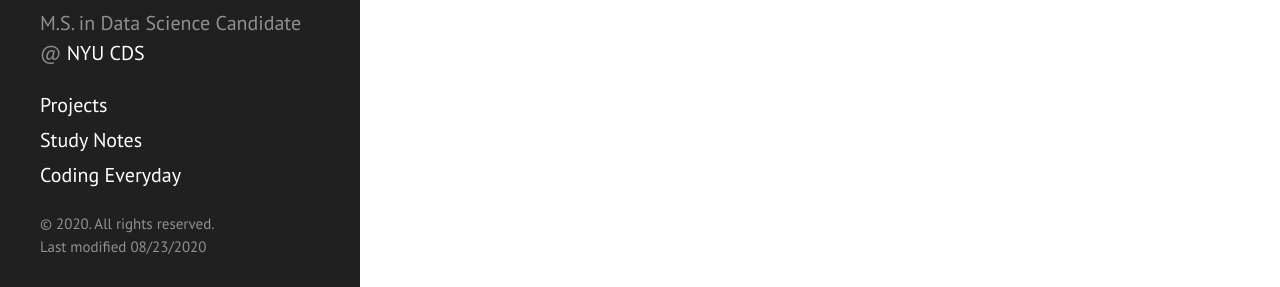
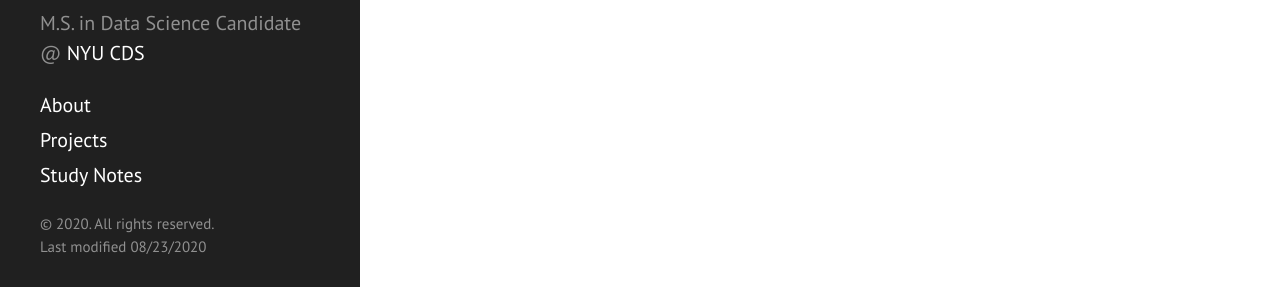
Before and after one commit to sujeongcha/sujeongcha.github.io, a Jekyll site: the page built from index.html, in a window 1280 px wide. Shown: the part 602-889 px from the top of the page. Built offline with Jekyll 4.4.1, drawn with Linux system fonts in a browser that asks for light colours; Markdown is read by kramdown in place of the engine named in the settings; the list of posts is cut into pages by our own code.

Commit message:
Update sidebar.html

```diff
--- a/_includes/sidebar.html
+++ b/_includes/sidebar.html
@@ -48,9 +48,10 @@
         {% endif %}
       {% endfor %} -->
 
+      <a class="sidebar-nav-item" href="{{ site.baseurl }}/_layouts/about.html">About</a>
       <a class="sidebar-nav-item" href="{{ site.github.repo }}">Projects</a>
       <a class="sidebar-nav-item" href="{{ site.github.repo }}">Study Notes</a>
-      <a class="sidebar-nav-item" href="{{ site.github.repo }}">Coding Everyday</a>
+
     </nav>
 
     <p>
```
